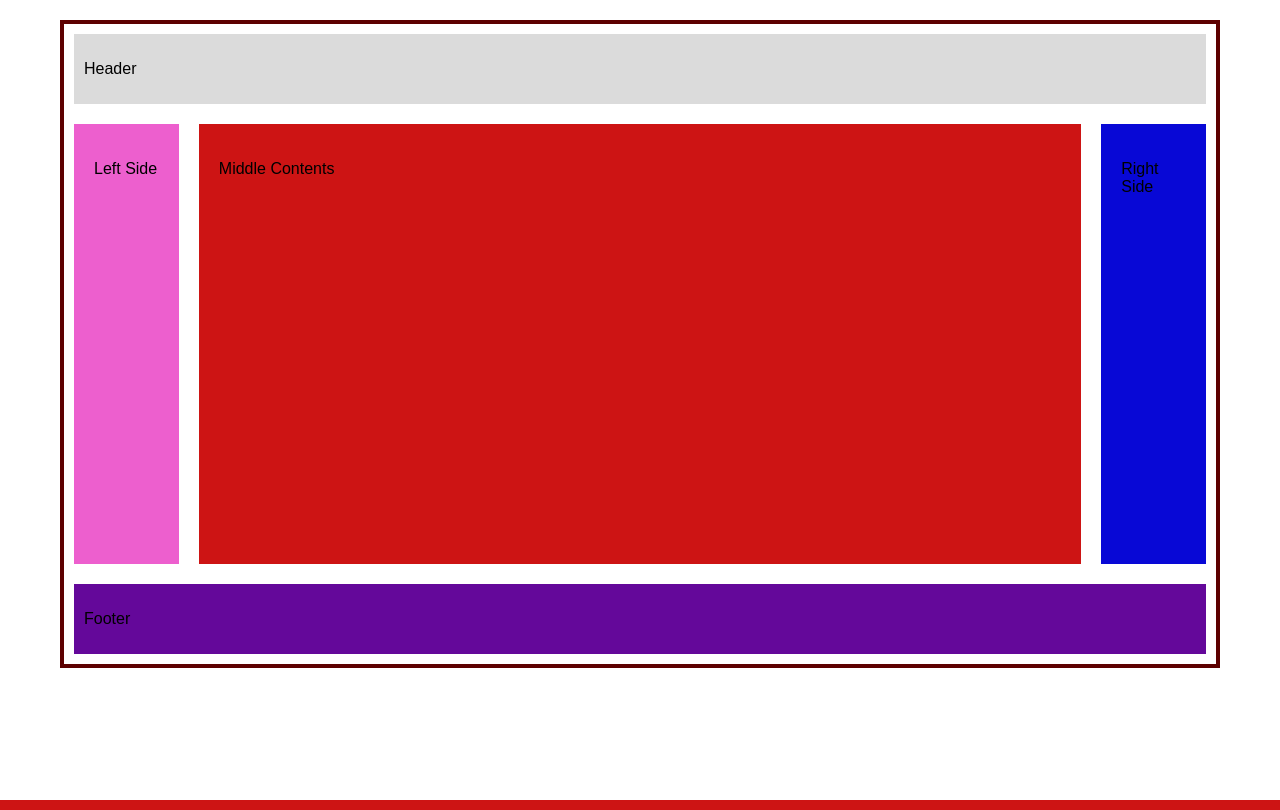
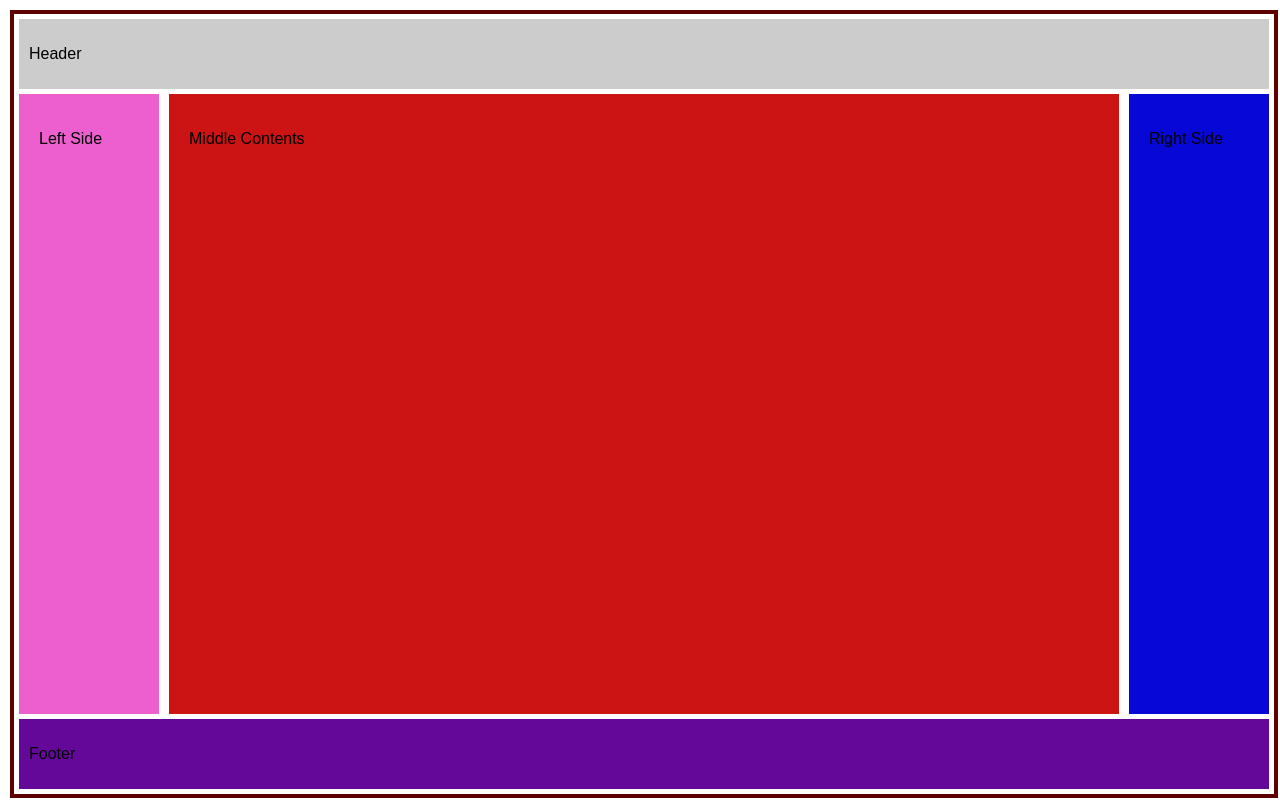
Before and after one commit to hirabsarkhan/hirabsarkhan.github.io, a PHP site: page /assignment1/hira.html in a window 1280 px wide. Run offline with PHP 8.4, Linux system fonts and the light colour scheme.

Commit message:
changes made

```diff
--- a/assignment1/hira.html
+++ b/assignment1/hira.html
@@ -4,30 +4,30 @@
   <meta charset="UTF-8">
   <meta name="viewport" content="width=device-width, initial-scale=1.0">
   <title>Border Layout</title>
-  <link rel="stylesheet" href="styles.css">
+  <link rel="stylesheet" href="styles.css"> <!-- Link to external CSS file -->
 </head>
 <body>
 
 <div class="container">
 
   <div class="header">
-    <p>Header</p>
+    <p>Header</p> <!-- Header content -->
   </div>
 
   <div class="columns">
     <div class="column left-column">
-      <p>Left Side</p>
+      <p>Left Side</p> <!-- Left column content -->
     </div>
     <div class="column middle-column">
-      <p>Middle Contents</p>
+      <p>Middle Contents</p> <!-- Middle column content -->
     </div>
     <div class="column right-column">
-      <p>Right Side</p>
+      <p>Right Side</p> <!-- Right column content -->
     </div>
   </div>
 
   <div class="footer">
-    <p>Footer</p>
+    <p>Footer</p> <!-- Footer content -->
   </div>
 </div>
 
--- a/assignment1/styles.css
+++ b/assignment1/styles.css
@@ -1,76 +1,74 @@
+/* Reset default margin, padding, and font family */
 body {
   margin: 0;
   padding: 0;
-  font-family: 'Arial', sans-serif; /* Changed font family */
+  font-family: 'Arial', sans-serif;
+  height: 100vh; /* Set body height to fill viewport */
+  overflow: hidden; /* Hide overflow */
+  background-color: #ffffff; /* White background */
 }
 
+/* Main container */
 .container {
-  width: 90%;
-  margin: 20px auto;
-  border: 4px solid #5d0000;
+  width: calc(100% - 20px); /* Adjusted width to accommodate border */
+  height: calc(100% - 20px); /* Adjusted height to accommodate border */
+  border: 4px solid #5d0000; /* Red border */
+  margin: 10px; /* Little gap from each side */
+  display: flex; /* Use flexbox for layout */
+  flex-direction: column; /* Arrange children vertically */
 }
 
-.header {
-  background-color: #ccccccb5;
+/* Header and Footer */
+.header,
+.footer {
+  background-color: #cccccc; /* Light grey */
   padding: 10px;
   height: 50px;
-  margin-top: 10px;
-  margin-left: 10px;
-  margin-right: 10px;
   text-align: left;
   font-size: 1.0rem;
   font-family: 'Arial', sans-serif;
+  margin: 5px; /* Add a little gap between header/footer and other containers */
 }
 
-.columns {
-  display: flex;
+.footer {
+  background-color: rgb(100, 8, 154); /* Purple */
 }
 
+/* Columns layout */
+.columns {
+  flex: 1; /* Use remaining space for columns */
+  display: flex; /* Use flexbox for layout */
+}
+
+/* Individual column styling */
 .column {
   padding: 20px;
-  display: flex;
-  flex-direction: column;
+  display: flex; /* Use flexbox for layout */
+  flex-direction: column; /* Arrange children vertically */
 }
 
+/* Left and Right columns */
+.left-column,
+.right-column {
+  width: 100px;
+  margin: 0 5px; /* Add a small margin between columns */
+}
+
+/* Middle column */
+.middle-column {
+  flex: 1; /* Expand to fill remaining space */
+  margin: 0 5px; /* Add a small margin between columns */
+}
+
+/* Specific background colors for each column */
 .left-column {
-  background-color: rgb(237, 95, 206);
-  height: 400px;
-  width: 100px;
-  margin-top: 20px;
-  margin-right: 20px;
-  margin-bottom: 20px;
-  margin-left: 10px;
+  background-color: rgb(237, 95, 206); /* Pink */
 }
 
 .middle-column {
-  background-color: rgb(205, 20, 20);
-  width: 1300px;
-  height: 400px;
-  margin-top: 20px;
-  margin-right: 10px;
-  margin-bottom: 20px;
-  margin-left: 0px;
+  background-color: rgb(205, 20, 20); /* Red */
 }
 
 .right-column {
-  background-color: rgb(8, 8, 214);
-  width: 100px;
-  height: 400px;
-  margin-top: 20px;
-  margin-right: 10px;
-  margin-bottom: 20px;
-  margin-left: 10px;
+  background-color: rgb(8, 8, 214); /* Blue */
 }
-
-.footer {
-  background-color: rgb(100, 8, 154);
-  padding: 10px;
-  height: 50px;
-  margin-top: 0px;
-  margin-right: 10px;
-  margin-bottom: 10px;
-  margin-left: 10px;
-  text-align: left;
-  font-size: 1.0rem;
-  font-family: 'Arial', sans-serif;
-}
```
